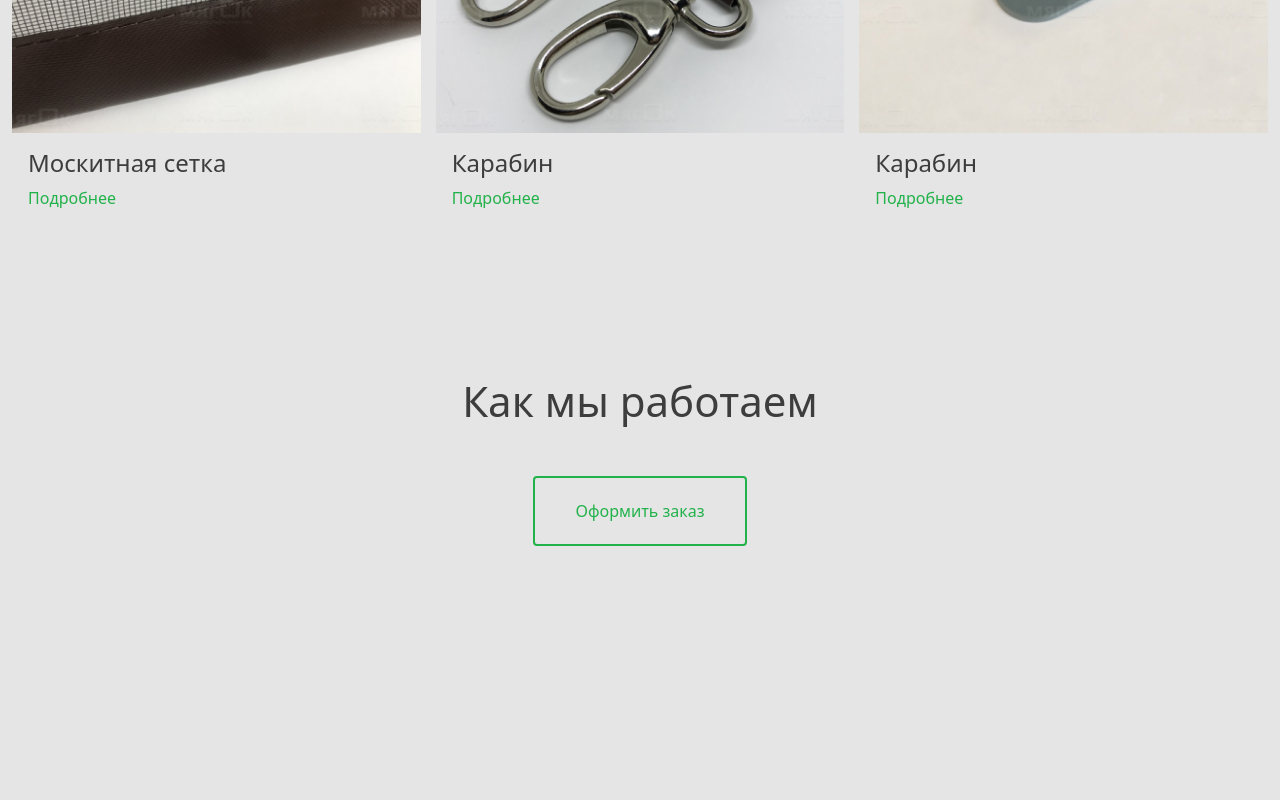
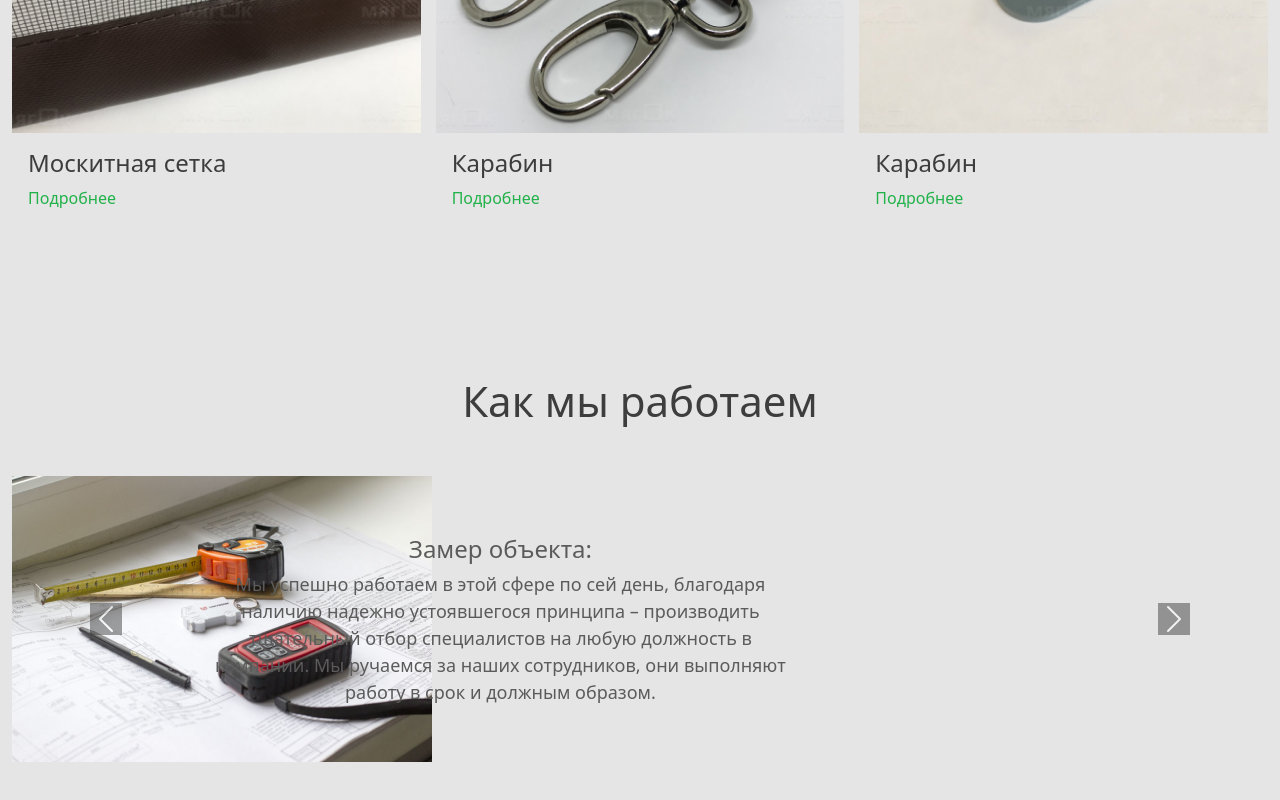
Before and after one commit to RafoBunyatyan/Soft-Windows__Figma, a React (Create React App) app: page / in a window 1280 px wide. Shown: the part 6861-7661 px from the top of the page. Before the commit the page ends 7557 px from the top, so only its background shows below. Built offline with nearby package versions, Linux system fonts and the light colour scheme.

Commit message:
add about

```diff
--- a/src/components/WeWorking/We_Working.css
+++ b/src/components/WeWorking/We_Working.css
@@ -1,6 +1,15 @@
 .We_Working_button:focus {
   color: #fff !important;
   background-color: #21b24a !important;
+}
+
+.carousel-indicators {
+  display: none !important;
+}
+
+.carousel-control-next-icon,
+.carousel-control-prev-icon {
+  background-color: #414141 !important;
 }
 
 /* .Materials_title {
--- a/src/components/WeWorking/We_Working.js
+++ b/src/components/WeWorking/We_Working.js
@@ -1,22 +1,44 @@
 import React from "react";
 import './We_Working.css';
-import { Col, Container, Row, Image, Button, } from "react-bootstrap";
+import { Col, Container, Row, Button, Carousel, Image } from "react-bootstrap";
 import Unsplash from '../../assets/images/unsplash.png';
 
 function We_Working() {
 	return (
 		<>
-			<Container fluid className='We_Working_' style={{ maxWidth: '1600px', margin: '0px auto 150px', }}>
-				<Row className='We_Working_' style={{}}>
-					<h2 className='We_Working_' style={{ fontSize: '42px', textAlign: 'center', marginBottom: '50px', }}>Как мы работаем</h2>
-					<Col className='' style={{ textAlign: 'center', }}>
+			<Container fluid className='We_Working_container' style={{ maxWidth: '1600px', margin: '0px auto 150px', }}>
+				<Row className='We_Working_about' style={{}}>
+					<h2 className='We_Working_title' style={{ fontSize: '42px', textAlign: 'center', marginBottom: '50px', }}>Как мы работаем</h2>
+					<Col className='We_Working_block' style={{}}>
+						{/* <Col className='We_Working_block_' style={{}}>
 
-
-
-						{/* <Col className='' style={{ maxWidth: '910px', }}>
-							<Image src={Unsplash} alt='Unsplash!' className='' style={{}} />
+						</Col> fade */}
+						<Carousel style={{}}>
+							<Carousel.Item>
+								<Image src={Unsplash} alt="Unsplash!" className="We_Working_img" style={{ maxWidth: '420px', }} />
+								<Carousel.Caption style={{ color: '#5B5B5B', maxWidth: '600px', }}>
+									<h3 className='We_Working_setTitle' style={{ fontSize: '24px', }}>Замер объекта:</h3>
+									<p className='We_Working_text' style={{ fontSize: '18px', maxwidth: '645px', }}>Мы успешно работаем в этой сфере по сей день, благодаря наличию надежно устоявшегося принципа – производить тщательный отбор специалистов на любую должность в компании. Мы ручаемся за наших сотрудников, они выполняют работу в срок и должным образом.</p>
+								</Carousel.Caption>
+							</Carousel.Item>
+							{/* <Carousel.Item>
+								<Image src={Unsplash} alt="Unsplash!" className="We_Working_img" style={{ maxWidth: '420px', }} />
+								<Carousel.Caption style={{ color: '#5B5B5B', }}>
+									<h3 className='We_Working_setTitle' style={{ fontSize: '24px', }}>Замер объекта:</h3>
+									<p className='We_Working_text' style={{ fontSize: '18px', maxwidth: '645px', }}>Мы успешно работаем в этой сфере по сей день, благодаря наличию надежно устоявшегося принципа – производить тщательный отбор специалистов на любую должность в компании. Мы ручаемся за наших сотрудников, они выполняют работу в срок и должным образом.</p>
+								</Carousel.Caption>
+							</Carousel.Item>
+							<Carousel.Item>
+								<Image src={Unsplash} alt="Unsplash!" className="We_Working_img" style={{ maxWidth: '420px', }} />
+								<Carousel.Caption style={{ color: '#5B5B5B', }}>
+									<h3 className='We_Working_setTitle' style={{ fontSize: '24px', }}>Замер объекта:</h3>
+									<p className='We_Working_text' style={{ fontSize: '18px', maxwidth: '645px', }}>Мы успешно работаем в этой сфере по сей день, благодаря наличию надежно устоявшегося принципа – производить тщательный отбор специалистов на любую должность в компании. Мы ручаемся за наших сотрудников, они выполняют работу в срок и должным образом.</p>
+								</Carousel.Caption>
+							</Carousel.Item> */}
+						</Carousel>
+						{/* <Col className='We_Working_block_button' style={{ textAlign: 'center', }}>
+							<Button className='We_Working_button' style={{ textAlign: 'center', color: '#21B24A', border: "2px solid #21B24A", padding: '21px 53px', backgroundColor: '#e5e5e5', }}>Оформить заказ</Button>
 						</Col> */}
-						<Button className='We_Working_button' style={{ maxWidth: '230px', color: '#21B24A', border: "2px solid #21B24A", padding: '21px 40px', backgroundColor: '#e5e5e5', }}>Оформить заказ</Button>
 					</Col>
 				</Row>
 			</Container>
```
